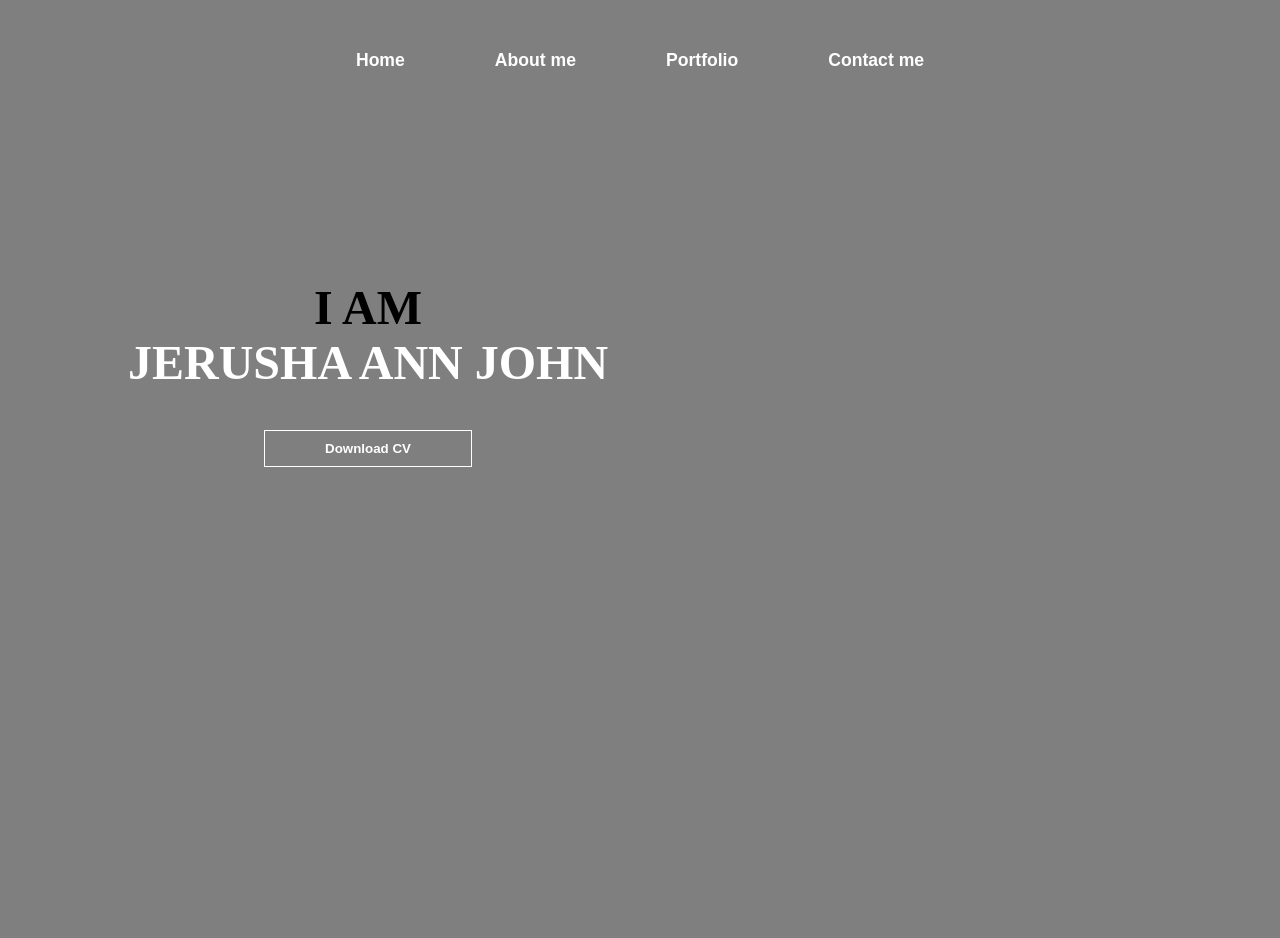
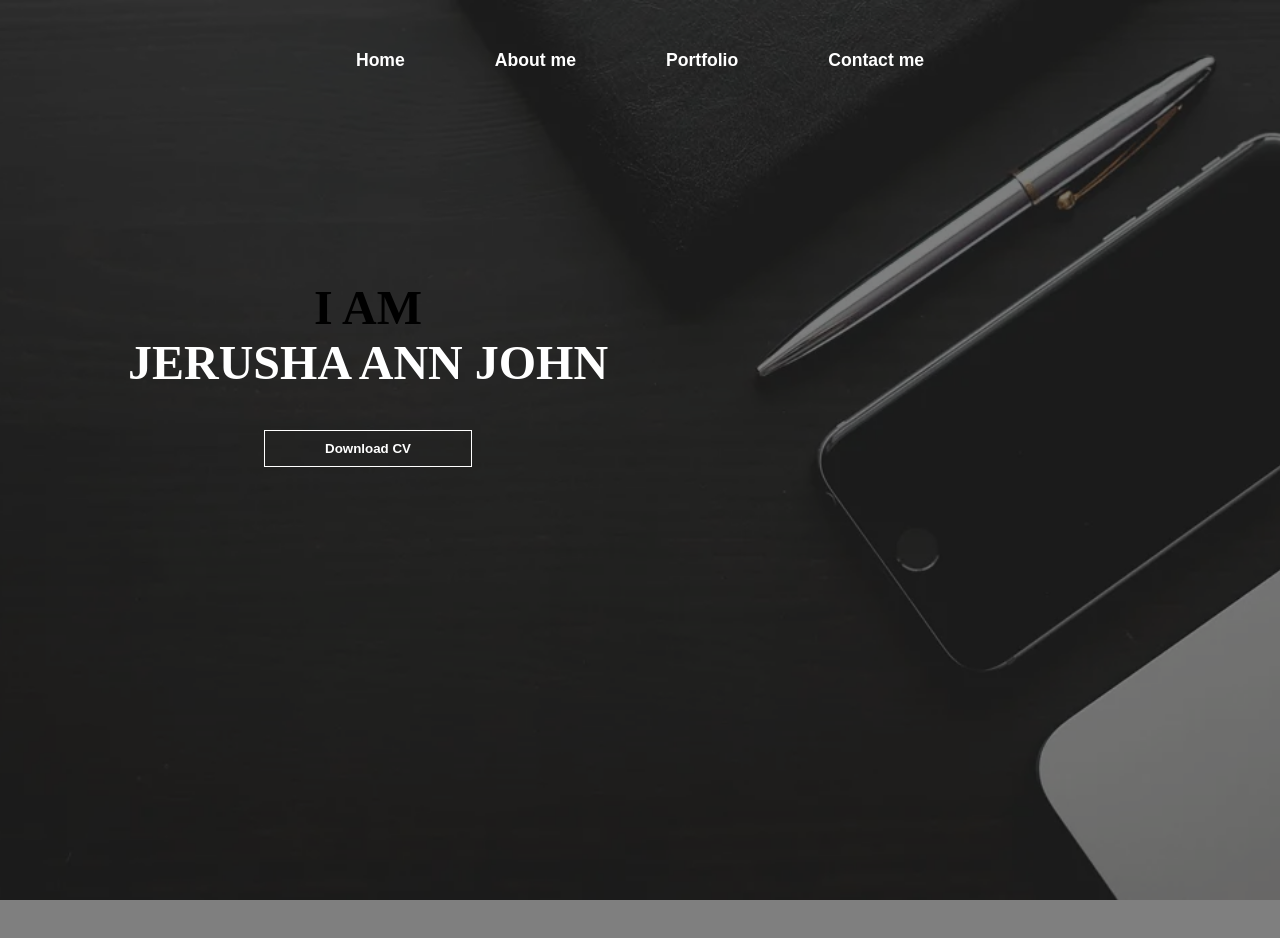
Before and after one commit to Jerusha-John/portfolio, a plain HTML site: page home.html in a window 1280 px wide. Drawn offline with Linux system fonts and the light colour scheme.

Commit message:
changed the location of the image

```diff
--- a/styles.css
+++ b/styles.css
@@ -72,7 +72,7 @@ nav ul li a:hover{
     position: absolute;
     top: 0;
     right: 0;
-    background: url('./images/portfolio.webp') no-repeat center center/cover;
+    background: url('portfolio.webp') no-repeat center center/cover;
     height: 900px;
     width: 100%;
     z-index: -4;
```
Also changed, not shown: background.webp (deleted).
